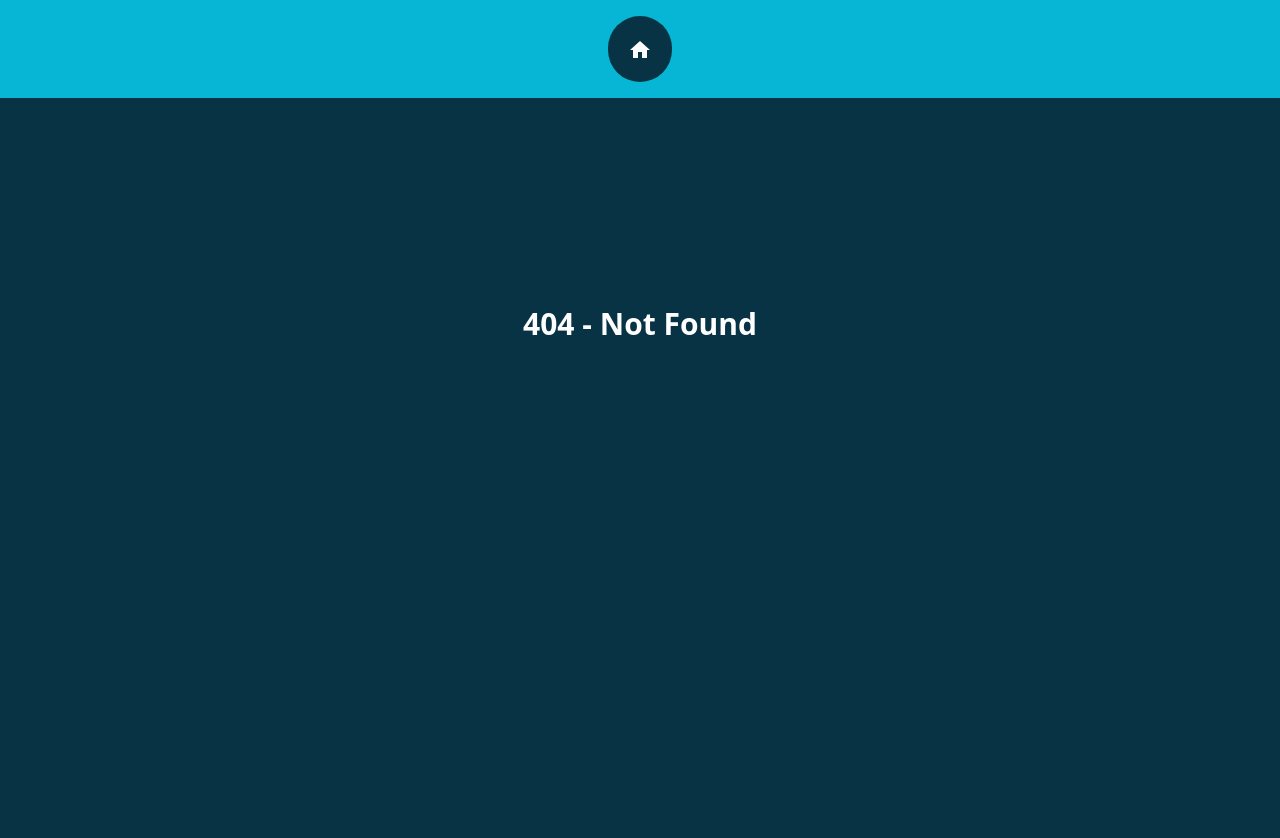
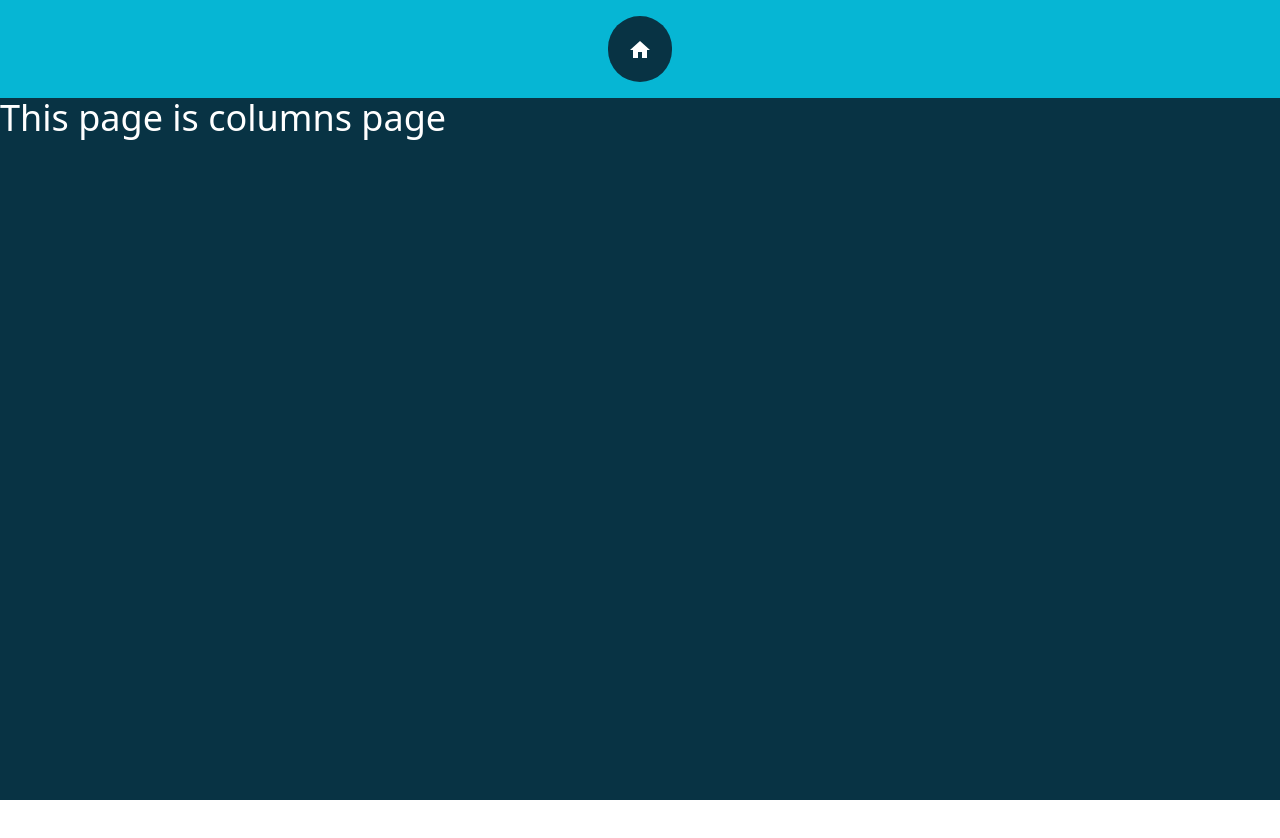
Before and after one commit to rm-ryou/react_play_ground, a React (Vite) app: page /boards/1 in a window 1280 px wide. Before the commit this address had no page. Shown: the top 838 px of the page. After the commit the page ends 800 px from the top, so only its background shows below. Built offline with nearby package versions, Linux system fonts and the light colour scheme.

Commit message:
add boards router

```diff
--- a/src/app/routes/index.tsx
+++ b/src/app/routes/index.tsx
@@ -1,18 +1,27 @@
 import { createBrowserRouter } from 'react-router-dom';
 
-import LayOutComponent from 'components/pages/LayoutComponent';
-import NotFoundRoute from 'components/pages/NotFoundRoute';
+import BoardPage from 'components/pages/BoardPage';
+import NotFoundPage from 'components/pages/NotFoundPage';
+import DefaultPage from 'components/pages/DefaultPages';
 
 export const createRouter = createBrowserRouter([
   {
     path: '/',
-    element: <LayOutComponent />,
-    errorElement: <NotFoundRoute />,
+    element: <DefaultPage />,
+    errorElement: <NotFoundPage />,
     children: [
       {
         index: true,
-        element: <div className='bg-cyan-950 h-screen'>Hello, World!!</div>
-      }
-    ]
+        element: <BoardPage />,
+      },
+      {
+        path: 'boards',
+        element: <BoardPage />,
+      },
+      {
+        path: 'boards/:boardId',
+        element: <div className='text-4xl text-white'>This page is columns page</div>,
+      },
+    ],
   },
 ]);
--- /dev/null
+++ b/src/components/pages/BoardPage.tsx
@@ -0,0 +1,9 @@
+import Boards from 'features/Boards/components/Boards';
+
+const BoardPage = () => {
+  return (
+    <Boards />
+  );
+};
+
+export default BoardPage;
--- /dev/null
+++ b/src/components/pages/DefaultPages.tsx
@@ -0,0 +1,14 @@
+import { Outlet } from 'react-router-dom';
+import DefaultTemplate from 'components/templates/DefaultTemplate';
+
+const DefaultPage = () => {
+  return (
+    <div className='bg-cyan-950 h-screen'>
+      <DefaultTemplate>
+        <Outlet />
+      </DefaultTemplate>
+    </div>
+  );
+};
+
+export default DefaultPage;
--- a/src/components/pages/LayoutComponent.tsx
+++ /dev/null
@@ -1,16 +0,0 @@
-import { Outlet } from 'react-router-dom';
-
-import Header from 'components/organisms/Header';
-
-const LayOutComponent = () => {
-  return (
-    <div>
-      <Header />
-      <main>
-        <Outlet />
-      </main>
-    </div>
-  );
-};
-
-export default LayOutComponent;
--- a/src/components/pages/NotFoundRoute.tsx
+++ b/src/components/pages/NotFoundPage.tsx
@@ -1,6 +1,6 @@
 import Header from 'components/organisms/Header';
 
-const NotFoundRoute = () => {
+const NotFoundPage = () => {
   return (
     <>
       <Header />
@@ -13,4 +13,4 @@ const NotFoundRoute = () => {
   );
 };
 
-export default NotFoundRoute;
+export default NotFoundPage;
--- /dev/null
+++ b/src/components/templates/DefaultTemplate.tsx
@@ -0,0 +1,16 @@
+import Header from 'components/organisms/Header';
+import React from 'react';
+
+const DefaultTemplate = ({ children }: { children: React.ReactNode }) => {
+  return (
+    <>
+      <Header />
+      <main>
+        {children}
+      </main>
+    </>
+  )
+
+};
+
+export default DefaultTemplate;
```
